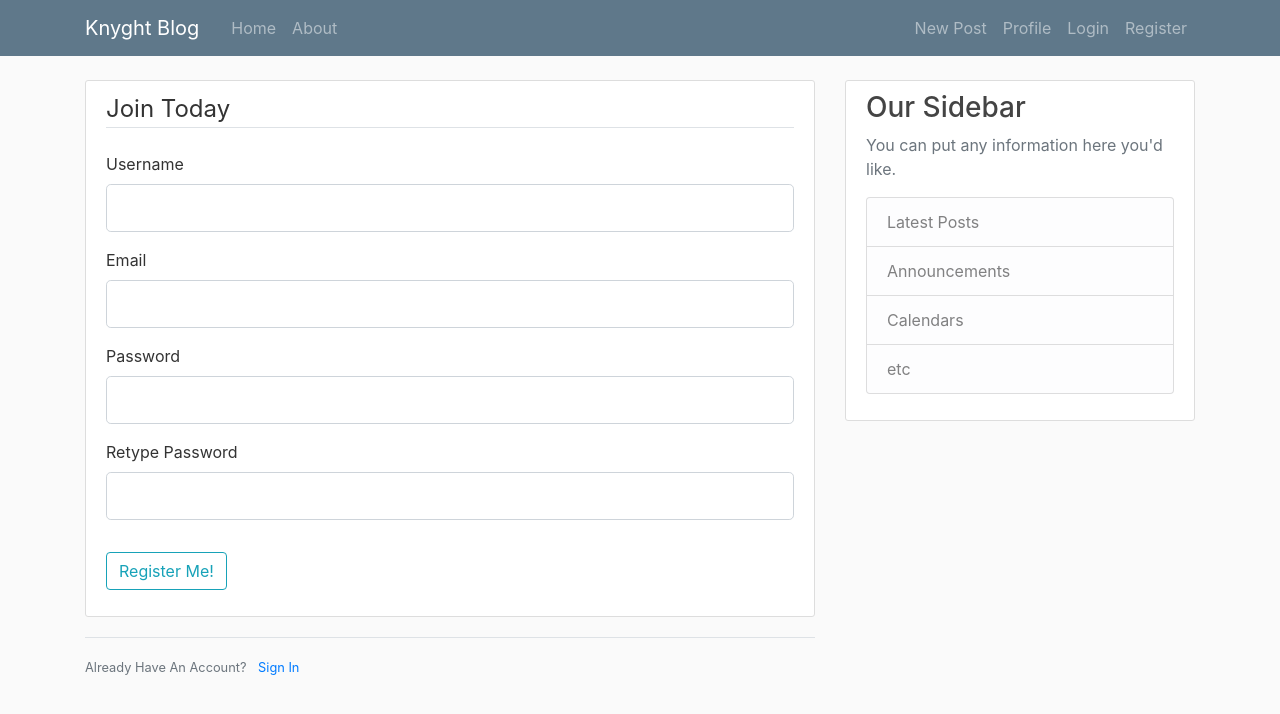
After one commit to knyghtmare/flask-blog-knyght, a Flask app: page /register in a window 1280 px wide. The commit adds this page. Shown: the top 714 px of the page. Run offline with Flask 2, Linux system fonts and the light colour scheme; some libraries are stand-ins or nearby versions.

Commit message:
See description
--> added boostrap styling
--> added register and login pages
--> updated base html to use 'url_for' functionality
--> completed the about page
--> added registration and login forms

```diff
--- /dev/null
+++ b/forms.py
@@ -0,0 +1,21 @@
+from flask_wtf import FlaskForm
+from wtforms import StringField, PasswordField, SubmitField, BooleanField
+from wtforms.validators import DataRequired, Length, Email, EqualTo
+
+
+class RegistrationForm(FlaskForm):
+    username = StringField('Username',
+                             validators=[DataRequired(), Length(min=2, max=20)])
+    email = StringField('Email',
+                             validators=[DataRequired(), Email()])
+    password = PasswordField('Password', validators=[DataRequired()])
+    confirm_password = PasswordField('Retype Password', validators=[DataRequired(), EqualTo('password')])
+    submit = SubmitField('Register Me!')
+
+
+class LoginForm(FlaskForm):
+    email = StringField('Email',
+                             validators=[DataRequired(), Email()])
+    password = PasswordField('Password', validators=[DataRequired()])
+    remember = BooleanField('Remember Me')
+    submit = SubmitField('Login')
--- a/main.py
+++ b/main.py
@@ -1,8 +1,18 @@
-from flask import Flask, render_template
+from flask import (
+    Flask,
+    render_template,
+    url_for,
+    flash,
+    redirect
+    )
+from forms import RegistrationForm, LoginForm
 app = Flask(__name__)
 
+
+app.config['SECRET_KEY'] = "Y4jgCOSNxXmZWGIm4rzf1FRCbQD29ogL"
+
+
 # dummy data
-
 posts = [
 {
     'post_title'  : "Richard Madden",
@@ -15,6 +25,24 @@ posts = [
     'post_author' : 'Knyght',
     'post_content': 'Guild Wars 2 was an epic game, but it sort of sucks now.',
     'post_date'   : 'January 3, 2020'
+},
+{
+    'post_title'  : "Naisa",
+    'post_author' : 'Omer Fahim',
+    'post_content': 'She is the love of my life.',
+    'post_date'   : 'January 19, 2020'
+},
+{
+    'post_title'  : "Jason Momoa",
+    'post_author' : 'Mahnaz Rashid',
+    'post_content': "Jason Momoa is the world's most perfect man.",
+    'post_date'   : 'January 10, 2020'
+},
+{
+    'post_title'  : "Cyberpunk 2077",
+    'post_author' : 'Ishtyman',
+    'post_content': "Gotta play Cyberpunk 2077 when it comes out.",
+    'post_date'   : 'January 19, 2020'
 }
 ]
 
@@ -29,5 +57,20 @@ def about():
     return render_template('about.html')
 
 
+@app.route('/register', methods=['GET', 'POST'])
+def register():
+    form = RegistrationForm()
+    if form.validate_on_submit():
+        flash(f"Account created for {form.username.data}!", 'success')
+        return redirect( url_for('home') )
+    return render_template('register.html', form=form)
+
+
+@app.route('/login', methods=['GET', 'POST'])
+def login():
+    form = LoginForm()
+    return render_template('login.html', form=form)
+
+
 if __name__ == "__main__":
     app.run(debug=True)
--- /dev/null
+++ b/static/main.css
@@ -0,0 +1,80 @@
+body {
+  background: #fafafa;
+  color: #333333;
+  margin-top: 5rem;
+}
+
+h1, h2, h3, h4, h5, h6 {
+  color: #444444;
+}
+
+.bg-steel {
+  background-color: #5f788a;
+}
+
+.site-header .navbar-nav .nav-link {
+  color: #cbd5db;
+}
+
+.site-header .navbar-nav .nav-link:hover {
+  color: #ffffff;
+}
+
+.site-header .navbar-nav .nav-link.active {
+  font-weight: 500;
+}
+
+.content-section {
+  background: #ffffff;
+  padding: 10px 20px;
+  border: 1px solid #dddddd;
+  border-radius: 3px;
+  margin-bottom: 20px;
+}
+
+.article-title {
+  color: #444444;
+}
+
+a.article-title:hover {
+  color: #428bca;
+  text-decoration: none;
+}
+
+.article-content {
+  white-space: pre-line;
+}
+
+.article-img {
+  height: 65px;
+  width: 65px;
+  margin-right: 16px;
+}
+
+.article-metadata {
+  padding-bottom: 1px;
+  margin-bottom: 4px;
+  border-bottom: 1px solid #e3e3e3
+}
+
+.article-metadata a:hover {
+  color: #333;
+  text-decoration: none;
+}
+
+.article-svg {
+  width: 25px;
+  height: 25px;
+  vertical-align: middle;
+}
+
+.account-img {
+  height: 125px;
+  width: 125px;
+  margin-right: 20px;
+  margin-bottom: 16px;
+}
+
+.account-heading {
+  font-size: 2.5rem;
+}
--- a/templates/base.html
+++ b/templates/base.html
@@ -4,6 +4,8 @@
     <meta charset="utf-8">
 
     <link rel="stylesheet" href="https://maxcdn.bootstrapcdn.com/bootstrap/4.0.0/css/bootstrap.min.css" integrity="sha384-Gn5384xqQ1aoWXA+058RXPxPg6fy4IWvTNh0E263XmFcJlSAwiGgFAW/dAiS6JXm" crossorigin="anonymous">
+
+    <link rel="stylesheet" type="text/css" href="{{ url_for('static', filename='main.css') }}">
 
     <title>
       {% block title %}
@@ -13,10 +15,58 @@
   <body>
 
     <header>
+        <nav class="navbar navbar-expand-md navbar-dark bg-steel fixed-top">
+          <div class="container">
+            <a class="navbar-brand mr-4" href="{{ url_for('home') }}">Knyght Blog</a>
+            <button class="navbar-toggler" type="button" data-toggle="collapse" data-target="#navbarToggle" aria-controls="navbarToggle" aria-expanded="false" aria-label="Toggle navigation">
+              <span class="navbar-toggler-icon"></span>
+            </button>
+            <div class="collapse navbar-collapse" id="navbarToggle">
+              <div class="navbar-nav mr-auto">
+                <a class="nav-item nav-link" href="{{ url_for('home') }}">Home</a>
+                <a class="nav-item nav-link" href="{{ url_for('about') }}">About</a>
+              </div>
+              <!-- Navbar Right Side -->
+              <div class="navbar-nav">
+                <a class="nav-item nav-link" href="#">New Post</a>
+                <a class="nav-item nav-link" href="#">Profile</a>
+                <a class="nav-item nav-link" href="{{ url_for('login') }}">Login</a>
+                <a class="nav-item nav-link" href="{{ url_for('register') }}">Register</a>
+              </div>
+            </div>
+          </div>
+        </nav>
     </header>
 
-    {% block content %}
-    {% endblock %}
+    <main role="main" class="container">
+      <div class="row">
+        <div class="col-md-8">
+          {% with messages = get_flashed_messages(with_categories=true) %}
+            {% if messages %}
+              {% for category, message in messages %}
+                <div class="alert alert-{{ category }}">
+                  {{ message }}
+                </div>
+              {% endfor %}
+            {% endif %}
+          {% endwith %}
+          {% block content %}{% endblock %}
+        </div>
+        <div class="col-md-4">
+          <div class="content-section">
+            <h3>Our Sidebar</h3>
+            <p class='text-muted'>You can put any information here you'd like.
+              <ul class="list-group">
+                <li class="list-group-item list-group-item-light">Latest Posts</li>
+                <li class="list-group-item list-group-item-light">Announcements</li>
+                <li class="list-group-item list-group-item-light">Calendars</li>
+                <li class="list-group-item list-group-item-light">etc</li>
+              </ul>
+            </p>
+          </div>
+        </div>
+      </div>
+    </main>
 
     <footer>
     </footer>
--- /dev/null
+++ b/templates/register.html
@@ -0,0 +1,79 @@
+{% extends 'base.html' %}
+
+{% block title %}
+Knyght Blog - Registration
+{% endblock %}
+
+{% block content %}
+
+<div class="content-section">
+  <form method="post" action="">
+    {{ form.hidden_tag() }}
+    <fieldset class="form-group">
+      <legend class="border-bottom mb-4">Join Today</legend>
+      <div class="form-group">
+        {{ form.username.label(class="form-control-label") }}
+
+        {% if form.username.errors %}
+        {{ form.username(class="form-control form-control-lg is-invalid") }}
+        <div class="invalid-feedback">
+          {% for error in form.username.errors %}
+          <span>{{ error }}</span>
+          {% endfor %}
+        </div>
+        {% else %}
+        {{ form.username(class="form-control form-control-lg") }}
+        {% endif %}
+      </div>
+      <div class="form-group">
+        {{ form.email.label(class="form-control-label") }}
+        {% if form.email.errors %}
+        {{ form.email(class="form-control form-control-lg is-invalid") }}
+        <div class="invalid-feedback">
+          {% for error in form.email.errors %}
+          <span>{{ error }}</span>
+          {% endfor %}
+        </div>
+        {% else %}
+        {{ form.email(class="form-control form-control-lg") }}
+        {% endif %}
+      </div>
+      <div class="form-group">
+        {{ form.password.label(class="form-control-label") }}
+        {% if form.password.errors %}
+        {{ form.password(class="form-control form-control-lg is-invalid") }}
+        <div class="invalid-feedback">
+          {% for error in form.password.errors %}
+          <span>{{ error }}</span>
+          {% endfor %}
+        </div>
+        {% else %}
+        {{ form.password(class="form-control form-control-lg") }}
+        {% endif %}
+      </div>
+      <div class="form-group">
+        {{ form.confirm_password.label(class="form-control-label") }}
+        {% if form.confirm_password.errors %}
+        {{ form.confirm_password(class="form-control form-control-lg is-invalid") }}
+        <div class="invalid-feedback">
+          {% for error in form.confirm_password.errors %}
+          <span>{{ error }}</span>
+          {% endfor %}
+        </div>
+        {% else %}
+        {{ form.confirm_password(class="form-control form-control-lg") }}
+        {% endif %}
+      </div>
+    </fieldset>
+    <div class="form-group">
+      {{ form.submit(class="btn btn-outline-info") }}
+    </div>
+  </form>
+</div>
+<div class="border-top pt-3">
+  <small class="text-muted">
+    Already Have An Account? <a class="ml-2" href="{{ url_for('login') }}">Sign In</a>
+  </small>
+</div>
+
+{% endblock %}
```
Also changed, not shown: templates/about.html (+11 -1 lines), templates/home.html (+10 -4 lines), templates/login.html (added, +57 -0 lines).
